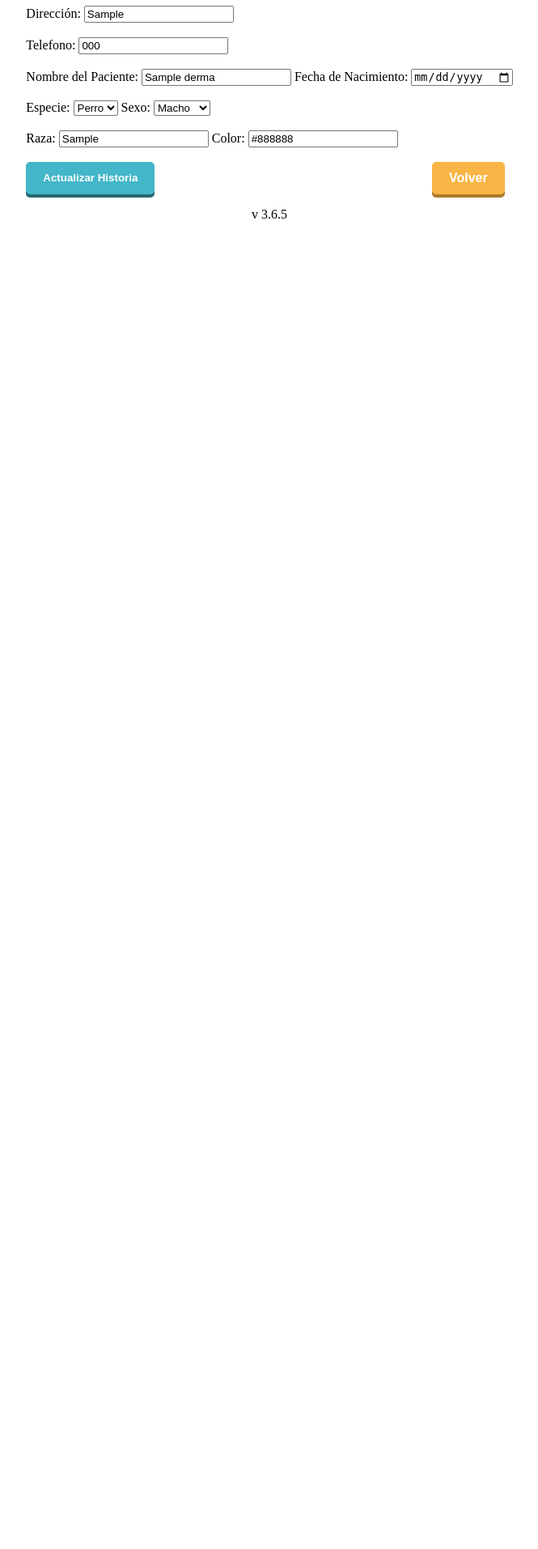
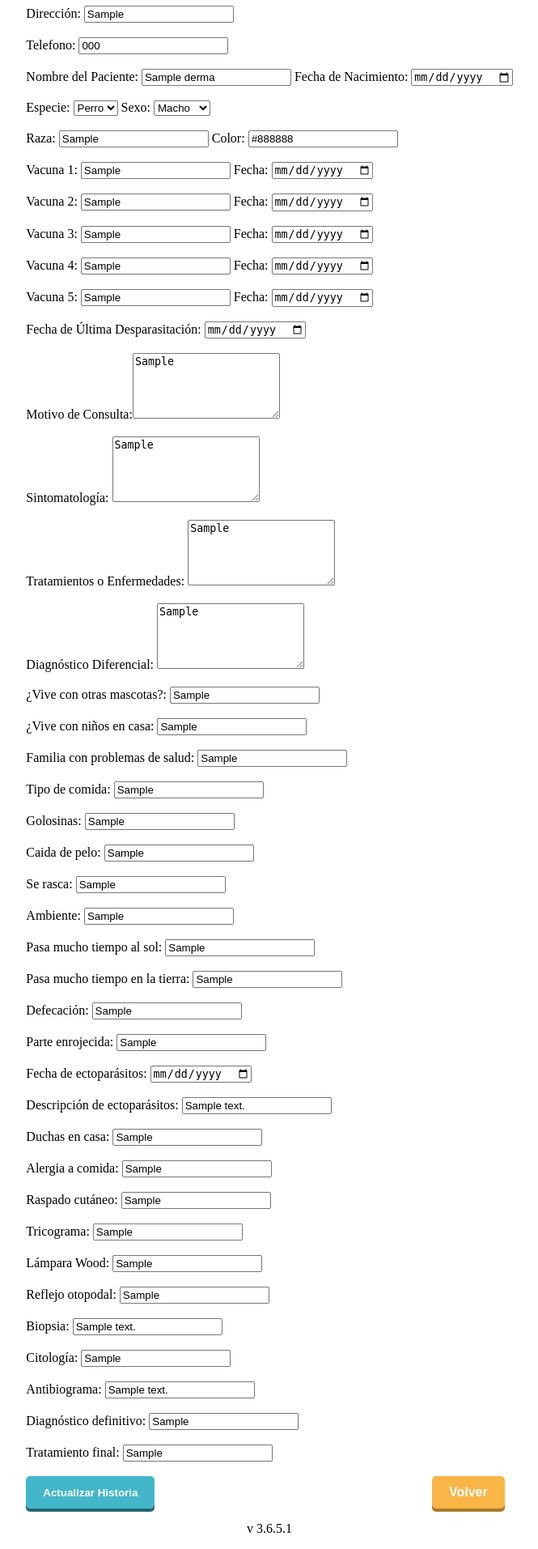
Before and after one commit to andrespallango/Gestor_Veterinaria_HistClinicas, a Flask app: page /editar_historia_d/1 in a window 1280 px wide. Shown: the part 468-2381 px from the top of the page at 81% size, without its empty margins (307-972 px from the left). Before the commit the page ends 738 px from the top, so only its background shows below. Run offline with Flask 3, Linux system fonts and the light colour scheme; tables that the repository leaves empty or names only in its code hold one stand-in row (values such as "Sample post").

Commit message:
Versión 3.6.5.1

```diff
--- a/app.py
+++ b/app.py
@@ -322,17 +322,53 @@ def editar_historia_d(id):
         fecha_nacimiento_d = request.form['fecha_nacimiento_d']
         especie_d = request.form['especie_d']
         raza_d = request.form['raza_d']
-        sexo_d = request.form['sexo_d']
         color_d = request.form['color_d']
-
-
+        vacuna_1_d = request.form['vacuna_1_d']
+        fecha_vacuna_1_d = request.form['fecha_vacuna_1_d']
+        vacuna_2_d = request.form['vacuna_2_d']
+        fecha_vacuna_2_d = request.form['fecha_vacuna_2_d']
+        vacuna_3_d = request.form['vacuna_3_d']
+        fecha_vacuna_3_d = request.form['fecha_vacuna_3_d']
+        vacuna_4_d = request.form['vacuna_4_d']
+        fecha_vacuna_4_d = request.form['fecha_vacuna_4_d']
+        vacuna_5_d = request.form['vacuna_5_d']
+        fecha_vacuna_5_d = request.form['fecha_vacuna_5_d']
+        fecha_ultima_desparasitacion_d = request.form['fecha_ultima_desparasitacion_d']
+        motivo_consulta_d = request.form['motivo_consulta_d']
+        sintomatologia_d = request.form['sintomatologia_d']
+        tratamiento_d = request.form['tratamiento_d']
+        diagnostico_diferencial_d = request.form['diagnostico_diferencial_d']
+        otras_mascotas_d = request.form['otras_mascotas_d']
+        nin_casa_d = request.form['nin_casa_d']
+        familia_problema_d = request.form['familia_problema_d']
+        tipo_comida_d = request.form['tipo_comida_d']
+        golosinas_d = request.form['golosinas_d']
+        caida_pelo_d = request.form['caida_pelo_d']
+        se_rasca_d = request.form['se_rasca_d']
+        ambiente_d = request.form['ambiente_d']
+        pasa_sol_d = request.form['pasa_sol_d']
+        pasa_tierra_d = request.form['pasa_tierra_d']
+        defecacion_d = request.form['defecacion_d']
+        parte_enrojecida_d = request.form['parte_enrojecida_d']
+        fecha_ectoparasitos_d = request.form['fecha_ectoparasitos_d']
+        descrip_ectoparasitos_d = request.form['descrip_ectoparasitos_d']
+        duchas_casa_d = request.form['duchas_casa_d']
+        alergia_comida_d = request.form['alergia_comida_d']
+        rasp_cutaneo_d = request.form['rasp_cutaneo_d']
+        tricograma_d = request.form['tricograma_d']
+        lampara_wood_d = request.form['lampara_wood_d']
+        reflejo_otopodal_d = request.form['reflejo_otopodal_d']
+        biopsia_d = request.form['biopsia_d']
+        citologia_d = request.form['citologia_d']
+        antibiograma_d = request.form['antibiograma_d']
+        diagnostico_definitivo_d = request.form['diagnostico_definitivo_d']
+        tratamiento_final_d = request.form['tratamiento_final_d']
 
         cursor = mysql.get_db().cursor()
-        cursor.execute("UPDATE historia_derma SET propietario_d = %s, direccion_d = %s, medico_responsable_d = %s, cedula_d = %s, fecha_creacion_d = %s, telefono_d = %s, nombre_paciente_d = %s, fecha_nacimiento_d = %s, especie_d = %s, raza_d = %s, sexo_d = %s, color_d = %s WHERE id = %s",
-                       (propietario_d, direccion_d, medico_responsable_d, cedula_d, fecha_creacion_d, telefono_d, nombre_paciente_d, fecha_nacimiento_d, especie_d, raza_d, sexo_d, color_d, id))
+        cursor.execute("UPDATE historia_derma SET propietario_d = %s, direccion_d = %s, medico_responsable_d = %s, cedula_d = %s, fecha_creacion_d = %s, telefono_d = %s, nombre_paciente_d = %s, fecha_nacimiento_d = %s, especie_d = %s, raza_d = %s, color_d = %s, vacuna_1_d = %s, fecha_vacuna_1_d = %s, vacuna_2_d = %s, fecha_vacuna_2_d = %s, vacuna_3_d = %s, fecha_vacuna_3_d = %s, vacuna_4_d = %s, fecha_vacuna_4_d = %s, vacuna_5_d = %s, fecha_vacuna_5_d = %s, fecha_ultima_desparasitacion_d = %s, motivo_consulta_d = %s, sintomatologia_d = %s, tratamiento_d = %s, diagnostico_diferencial_d = %s, otras_mascotas_d = %s, nin_casa_d = %s, familia_problema_d = %s, tipo_comida_d = %s, golosinas_d = %s, caida_pelo_d = %s, se_rasca_d = %s, ambiente_d = %s, pasa_sol_d = %s, pasa_tierra_d = %s, defecacion_d = %s, parte_enrojecida_d = %s, fecha_ectoparasitos_d = %s, descrip_ectoparasitos_d = %s, duchas_casa_d = %s, alergia_comida_d = %s, rasp_cutaneo_d = %s, tricograma_d = %s, lampara_wood_d = %s, reflejo_otopodal_d = %s, biopsia_d = %s, citologia_d = %s, antibiograma_d = %s, diagnostico_definitivo_d = %s, tratamiento_final_d = %s WHERE id = %s",
+                    (propietario_d, direccion_d, medico_responsable_d, cedula_d, fecha_creacion_d, telefono_d, nombre_paciente_d, fecha_nacimiento_d, especie_d, raza_d, color_d, vacuna_1_d, fecha_vacuna_1_d, vacuna_2_d, fecha_vacuna_2_d, vacuna_3_d, fecha_vacuna_3_d, vacuna_4_d, fecha_vacuna_4_d, vacuna_5_d, fecha_vacuna_5_d, fecha_ultima_desparasitacion_d, motivo_consulta_d, sintomatologia_d, tratamiento_d, diagnostico_diferencial_d, otras_mascotas_d, nin_casa_d, familia_problema_d, tipo_comida_d, golosinas_d, caida_pelo_d, se_rasca_d, ambiente_d, pasa_sol_d, pasa_tierra_d, defecacion_d, parte_enrojecida_d, fecha_ectoparasitos_d, descrip_ectoparasitos_d, duchas_casa_d, alergia_comida_d, rasp_cutaneo_d, tricograma_d, lampara_wood_d, reflejo_otopodal_d, biopsia_d, citologia_d, antibiograma_d, diagnostico_definitivo_d, tratamiento_final_d, id))
         mysql.get_db().commit()
         cursor.close()
-
 
 
         return redirect(url_for('historia_actualizada'))
--- a/templates/base.html
+++ b/templates/base.html
@@ -16,7 +16,7 @@
     {% block content %}{% endblock %}
     <!-- Pie de página -->
     <footer>
-        <p style="text-align: center;">v 3.6.5</p>
+        <p style="text-align: center;">v 3.6.5.1</p>
     </footer>
 </body>
 </html>
--- a/templates/editar_historia.html
+++ b/templates/editar_historia.html
@@ -47,7 +47,7 @@
         Fecha de Última Desparasitación: <input type="date" name="fecha_ultima_desparasitacion" value="{{ historia[23] or '' }}"><br><br>
         Motivo de Consulta:<textarea name="motivo_consulta" rows="5">{{ historia[24] if historia else '' }}</textarea><br><br>
         Sintomatología: <textarea name="sintomatologia" rows="5">{{ historia[25] if historia else '' }}</textarea><br><br>
-        Tratamiento: <textarea name="tratamiento" rows="5">{{ historia[26] if historia else '' }}</textarea><br><br>
+        Tratamientos o Enfermedades: <textarea name="tratamiento" rows="5">{{ historia[26] if historia else '' }}</textarea><br><br>
         Diagnóstico Diferencial: <textarea name="diagnostico_diferencial" rows="5">{{ historia[27] if historia else '' }}</textarea><br><br>
         Exámenes Complementarios: <textarea name="examenes_complementarios" rows="5">{{ historia[28] if historia else '' }}</textarea><br><br>
         Diagnóstico Definitivo: <textarea name="diagnostico_definitivo" rows="5">{{ historia[29] if historia else '' }}</textarea><br><br>
--- a/templates/editar_historia_d.html
+++ b/templates/editar_historia_d.html
@@ -33,7 +33,46 @@
         <br><br>
         Raza: <input type="text" name="raza_d" value="{{ historia_derma[10] or '' }}" required>
         Color: <input type="text" name="color_d" value="{{ historia_derma[12] or '' }}" required><br><br>
-
+        Vacuna 1: <input type="text" name="vacuna_1_d" value="{{ historia_derma[13] if historia_derma else '' }}">
+        Fecha: <input type="date" name="fecha_vacuna_1_d" value="{{ historia_derma[14] or '' }}"><br><br>
+        Vacuna 2: <input type="text" name="vacuna_2_d" value="{{ historia_derma[15] if historia_derma else '' }}">
+        Fecha: <input type="date" name="fecha_vacuna_2_d" value="{{ historia_derma[16] or '' }}"><br><br>
+        Vacuna 3: <input type="text" name="vacuna_3_d" value="{{ historia_derma[17] if historia_derma else '' }}">
+        Fecha: <input type="date" name="fecha_vacuna_3_d" value="{{ historia_derma[18] or '' }}"><br><br>
+        Vacuna 4: <input type="text" name="vacuna_4_d" value="{{ historia_derma[19] if historia_derma else '' }}">
+        Fecha: <input type="date" name="fecha_vacuna_4_d" value="{{ historia_derma[20] or '' }}"><br><br>
+        Vacuna 5: <input type="text" name="vacuna_5_d" value="{{ historia_derma[21] if historia_derma else '' }}">
+        Fecha: <input type="date" name="fecha_vacuna_5_d" value="{{ historia_derma[22] or '' }}"><br><br>
+        Fecha de Última Desparasitación: <input type="date" name="fecha_ultima_desparasitacion_d" value="{{ historia_derma[23] or '' }}"><br><br>
+        Motivo de Consulta:<textarea name="motivo_consulta_d" rows="5">{{ historia_derma[24] if historia_derma else '' }}</textarea><br><br>
+        Sintomatología: <textarea name="sintomatologia_d" rows="5">{{ historia_derma[25] if historia_derma else '' }}</textarea><br><br>
+        Tratamientos o Enfermedades: <textarea name="tratamiento_d" rows="5">{{ historia_derma[26] if historia_derma else '' }}</textarea><br><br>
+        Diagnóstico Diferencial: <textarea name="diagnostico_diferencial_d" rows="5">{{ historia_derma[27] if historia_derma else '' }}</textarea><br><br>
+        ¿Vive con otras mascotas?: <input type="text" name="otras_mascotas_d" value="{{ historia_derma[28] if historia_derma else '' }}"><br><br>
+        ¿Vive con niños en casa: <input type="text" name="nin_casa_d" value="{{ historia_derma[29] if historia_derma else '' }}"><br><br>
+        Familia con problemas de salud: <input type="text" name="familia_problema_d" value="{{ historia_derma[30] if historia_derma else '' }}"><br><br>
+        Tipo de comida: <input type="text" name="tipo_comida_d" value="{{ historia_derma[31] if historia_derma else '' }}"><br><br>
+        Golosinas: <input type="text" name="golosinas_d" value="{{ historia_derma[32] if historia_derma else '' }}"><br><br>
+        Caida de pelo: <input type="text" name="caida_pelo_d" value="{{ historia_derma[33] if historia_derma else '' }}"><br><br>
+        Se rasca: <input type="text" name="se_rasca_d" value="{{ historia_derma[34] if historia_derma else '' }}"><br><br>
+        Ambiente: <input type="text" name="ambiente_d" value="{{ historia_derma[35] if historia_derma else '' }}"><br><br>
+        Pasa mucho tiempo al sol: <input type="text" name="pasa_sol_d" value="{{ historia_derma[36] if historia_derma else '' }}"><br><br>
+        Pasa mucho tiempo en la tierra: <input type="text" name="pasa_tierra_d" value="{{ historia_derma[37] if historia_derma else '' }}"><br><br>
+        Defecación: <input type="text" name="defecacion_d" value="{{ historia_derma[38] if historia_derma else '' }}"><br><br>
+        Parte enrojecida: <input type="text" name="parte_enrojecida_d" value="{{ historia_derma[39] if historia_derma else '' }}"><br><br>
+        Fecha de ectoparásitos: <input type="date" name="fecha_ectoparasitos_d" value="{{ historia_derma[40] or '' }}"><br><br>
+        Descripción de ectoparásitos: <input type="text" name="descrip_ectoparasitos_d" value="{{ historia_derma[41] if historia_derma else '' }}"><br><br>
+        Duchas en casa: <input type="text" name="duchas_casa_d" value="{{ historia_derma[42] if historia_derma else '' }}"><br><br>
+        Alergia a comida: <input type="text" name="alergia_comida_d" value="{{ historia_derma[43] if historia_derma else '' }}"><br><br>
+        Raspado cutáneo: <input type="text" name="rasp_cutaneo_d" value="{{ historia_derma[44] if historia_derma else '' }}"><br><br>
+        Tricograma: <input type="text" name="tricograma_d" value="{{ historia_derma[45] if historia_derma else '' }}"><br><br>
+        Lámpara Wood: <input type="text" name="lampara_wood_d" value="{{ historia_derma[46] if historia_derma else '' }}"><br><br>
+        Reflejo otopodal: <input type="text" name="reflejo_otopodal_d" value="{{ historia_derma[47] if historia_derma else '' }}"><br><br>
+        Biopsia: <input type="text" name="biopsia_d" value="{{ historia_derma[48] if historia_derma else '' }}"><br><br>
+        Citología: <input type="text" name="citologia_d" value="{{ historia_derma[49] if historia_derma else '' }}"><br><br>
+        Antibiograma: <input type="text" name="antibiograma_d" value="{{ historia_derma[50] if historia_derma else '' }}"><br><br>
+        Diagnóstico definitivo: <input type="text" name="diagnostico_definitivo_d" value="{{ historia_derma[51] if historia_derma else '' }}"><br><br>
+        Tratamiento final: <input type="text" name="tratamiento_final_d" value="{{ historia_derma[52] if historia_derma else '' }}"><br><br>
 
 
         <!-- Botones dentro de un div para alinearlos -->
--- a/templates/nueva_historia.html
+++ b/templates/nueva_historia.html
@@ -40,7 +40,7 @@
         Fecha de Última Desparasitación: <input type="date" name="fecha_ultima_desparasitacion" value="{{ request.form.fecha_ultima_desparasitacion or '' }}"><br><br>
         Motivo de Consulta: <textarea name="motivo_consulta" rows="4" cols="50">{{ request.form.motivo_consulta or '' }}</textarea><br><br>
         Sintomatología: <textarea name="sintomatologia" rows="4" cols="50">{{ request.form.sintomatologia or '' }}</textarea><br><br>
-        Tratamiento: <textarea name="tratamiento" rows="4" cols="50">{{ request.form.tratamiento or '' }}</textarea><br><br>
+        Tratamiento o Enfermedades: <textarea name="tratamiento" rows="4" cols="50">{{ request.form.tratamiento or '' }}</textarea><br><br>
         Diagnóstico Diferencial: <textarea name="diagnostico_diferencial" rows="4" cols="50">{{ request.form.diagnostico_diferencial or '' }}</textarea><br><br>
         Exámenes Complementarios: <textarea name="examenes_complementarios" rows="4" cols="50">{{ request.form.examenes_complementarios or '' }}</textarea><br><br>
         Diagnóstico Definitivo: <textarea name="diagnostico_definitivo" rows="4" cols="50">{{ request.form.diagnostico_definitivo or '' }}</textarea><br><br>
--- a/templates/nueva_historia_d.html
+++ b/templates/nueva_historia_d.html
@@ -39,7 +39,7 @@
         Fecha de Última Desparasitación: <input type="date" name="fecha_ultima_desparasitacion_d" value="{{ request.form.fecha_ultima_desparasitacion_d or '' }}"><br><br>
         Motivo de Consulta: <textarea name="motivo_consulta_d" rows="4" cols="50">{{ request.form.motivo_consulta_d or '' }}</textarea><br><br>
         Sintomatología: <textarea name="sintomatologia_d" rows="4" cols="50">{{ request.form.sintomatologia_d or '' }}</textarea><br><br>
-        Tratamiento: <textarea name="tratamiento_d" rows="4" cols="50">{{ request.form.tratamiento_d or '' }}</textarea><br><br>
+        Tratamiento o Enfermedades: <textarea name="tratamiento_d" rows="4" cols="50">{{ request.form.tratamiento_d or '' }}</textarea><br><br>
         Diagnóstico Diferencial: <textarea name="diagnostico_diferencial_d" rows="4" cols="50">{{ request.form.diagnostico_diferencial_d or '' }}</textarea><br><br>
 
         ¿Vive con otras mascotas?: <input type="text" name="otras_mascotas_d" value="{{ request.form.otras_mascotas_d or '' }}"><br><br>
--- a/templates/reporte_historia.html
+++ b/templates/reporte_historia.html
@@ -87,7 +87,7 @@
         <td>{{ historia[25] }}</td>
     </tr>
     <tr>
-        <td class="label"><strong>Tratamiento:</strong></td>
+        <td class="label"><strong>Tratamiento o Enfermedades:</strong></td>
         <td>{{ historia[26] }}</td>
     </tr>
     <tr>
--- a/templates/reporte_historia_d.html
+++ b/templates/reporte_historia_d.html
@@ -87,7 +87,7 @@
         <td>{{ historia_derma[25] }}</td>
     </tr>
     <tr>
-        <td class="label"><strong>Tratamiento:</strong></td>
+        <td class="label"><strong>Tratamiento o Enfermedades:</strong></td>
         <td>{{ historia_derma[26] }}</td>
     </tr>
     <tr>
```
